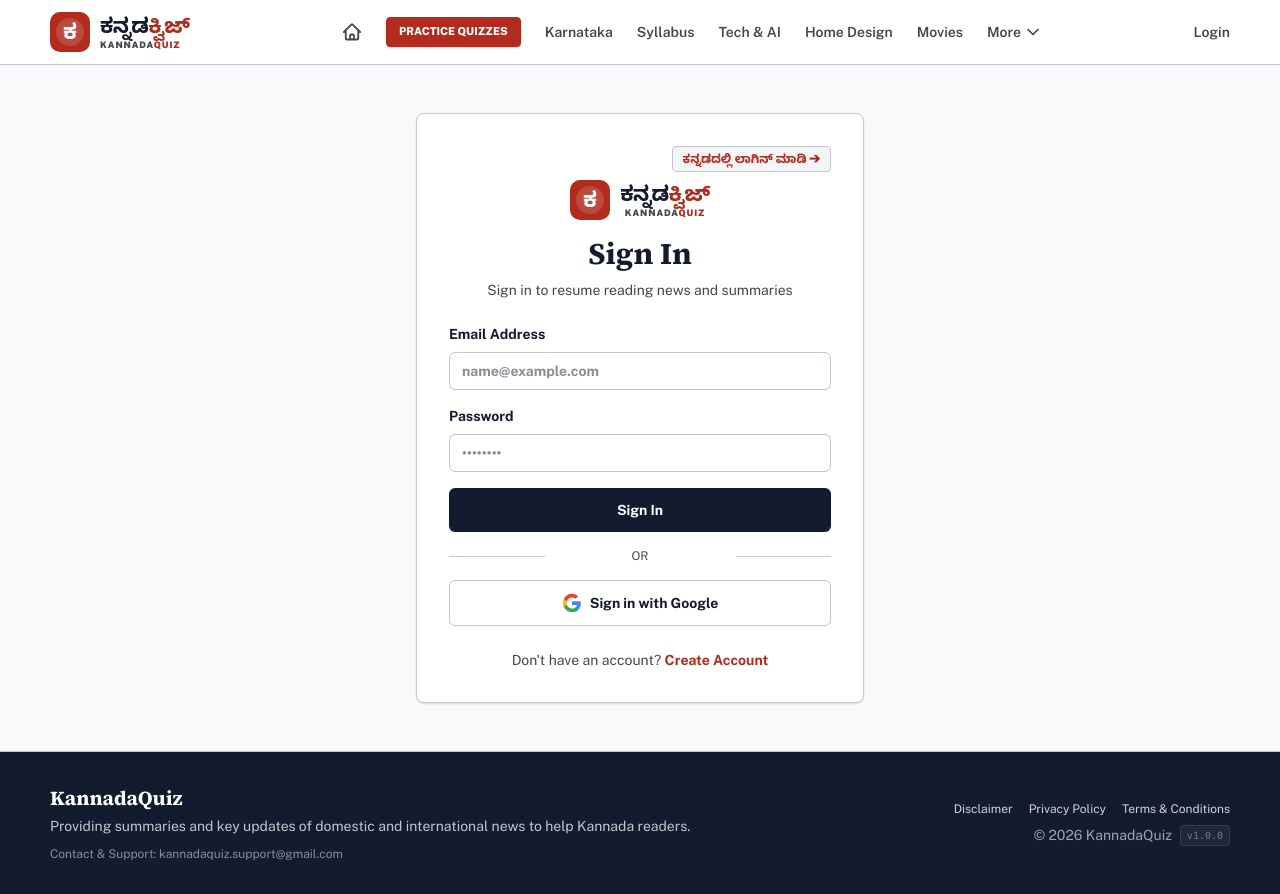
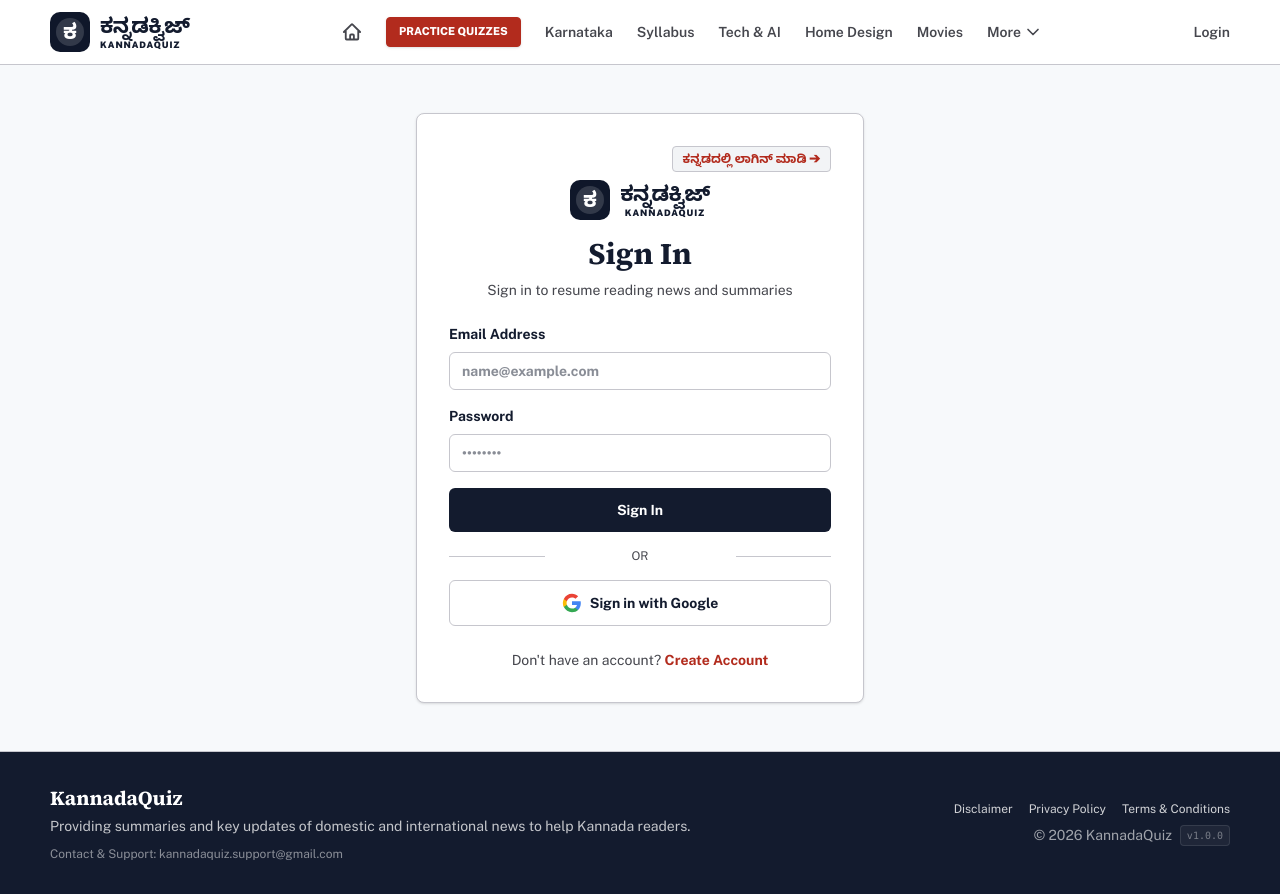
Before and after one commit to thyagarajsalome/kannadaquiz-next, a Next.js app: page /en/login in a window 1280 px wide. Built offline with nearby package versions, Linux system fonts and the light colour scheme; no server answers.

Commit message:
style: Update logo color to match primary theme

```diff
--- a/src/components/Logo.tsx
+++ b/src/components/Logo.tsx
@@ -12,7 +12,7 @@ export function Logo({ className = "" }: { className?: string }) {
         fill="none"
         xmlns="http://www.w3.org/2000/svg"
       >
-        <rect width="40" height="40" rx="10" fill="#b22b1d" />
+        <rect width="40" height="40" rx="10" fill="#0f172a" />
         <circle cx="20" cy="20" r="14" fill="#ffffff" opacity="0.15" />
         <text
           x="20"
@@ -29,10 +29,10 @@ export function Logo({ className = "" }: { className?: string }) {
       {/* Brand Name Text */}
       <div className="flex flex-col justify-center select-none">
         <span className="font-serif text-[21px] font-black leading-none tracking-tight text-[var(--primary)]">
-          ಕನ್ನಡ<span className="text-[var(--secondary)]">ಕ್ವಿಜ್‌</span>
+          ಕನ್ನಡಕ್ವಿಜ್‌
         </span>
-        <span className="text-[9px] font-black uppercase tracking-widest text-[var(--muted)] leading-none mt-1">
-          Kannada<span className="text-[var(--secondary)]">Quiz</span>
+        <span className="text-[9px] font-black uppercase tracking-widest text-[var(--primary)] leading-none mt-1">
+          KannadaQuiz
         </span>
       </div>
     </div>
```
